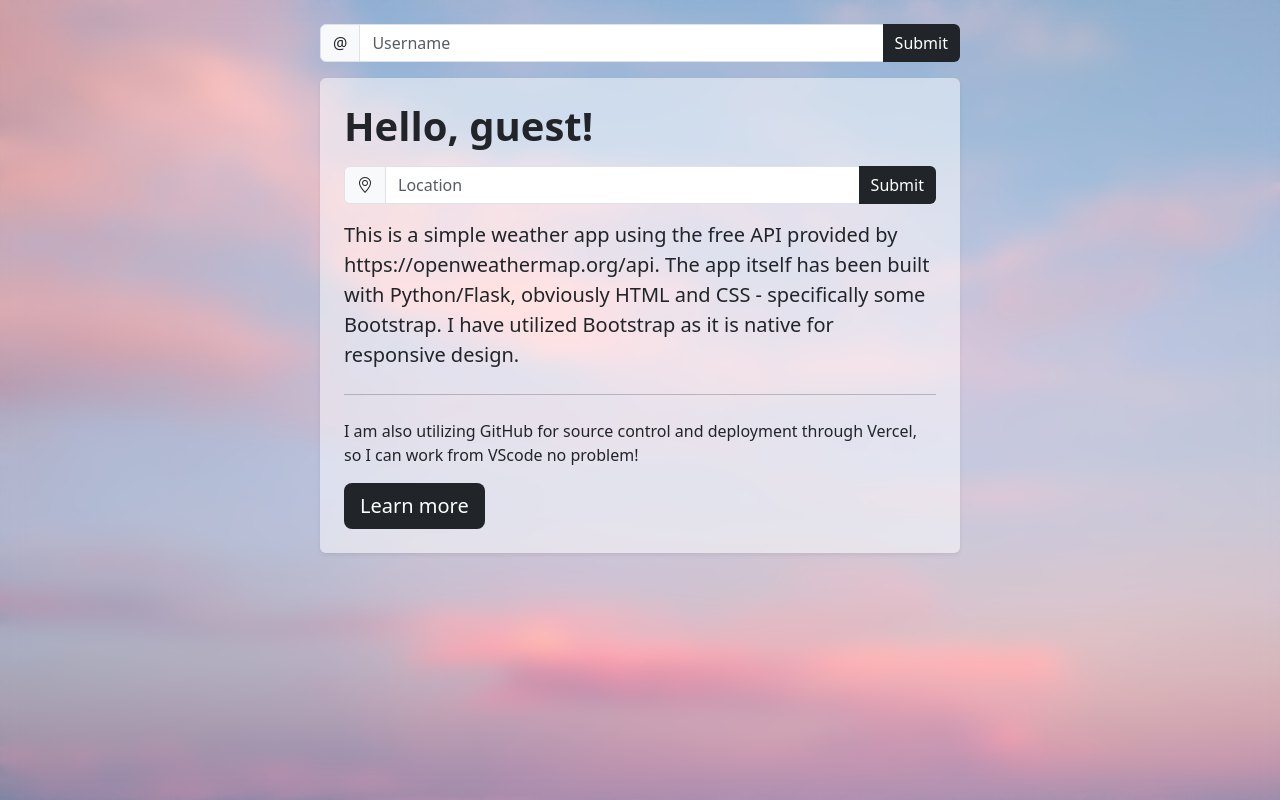
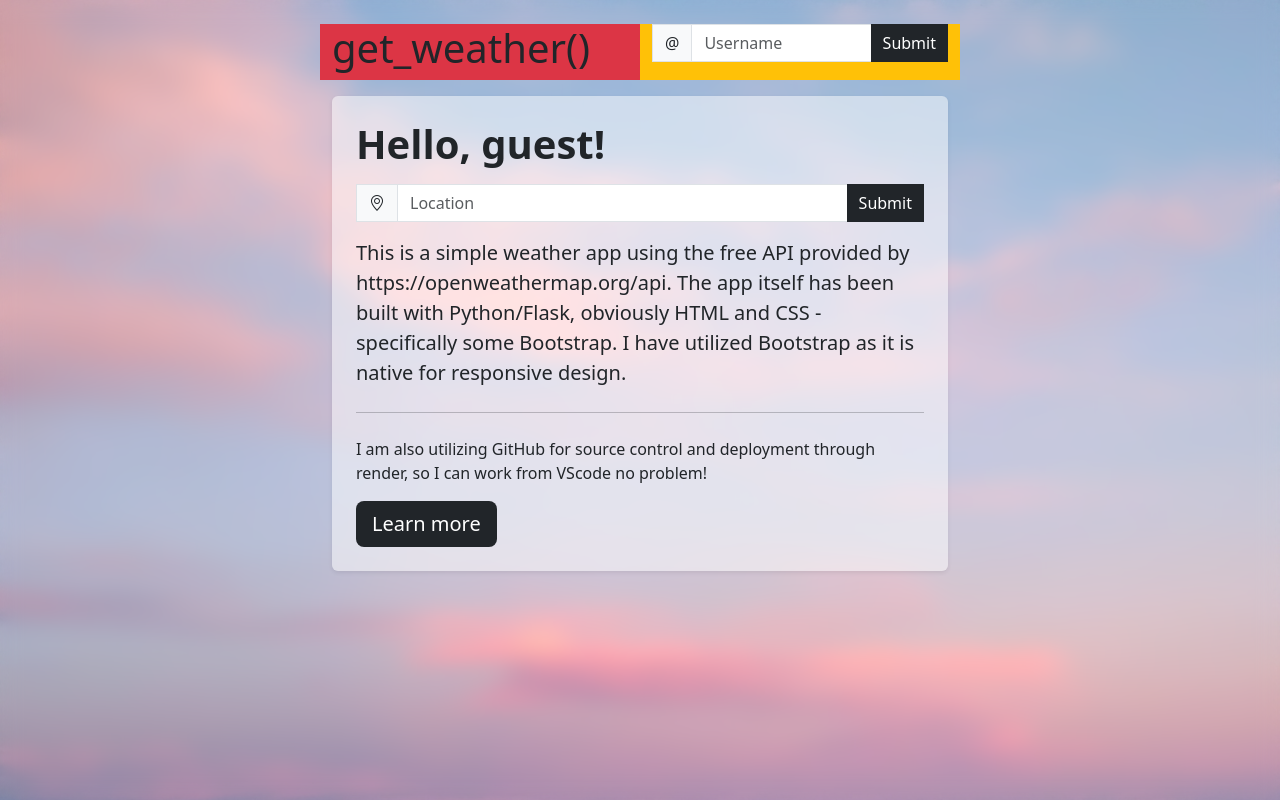
Before and after one commit to FEDavid/flask-weather, a Flask app: page / in a window 1280 px wide. Run offline with Flask 3, Linux system fonts and the light colour scheme.

Commit message:
Updated files to account for flex

```diff
--- a/static/css/main.css
+++ b/static/css/main.css
@@ -14,7 +14,6 @@ html, body {
 
 body{
     padding: 1.5rem 0 1.5rem 0;
-    min-width: 400px;
 }
 
 #main_container{
@@ -59,6 +58,10 @@ body{
     width: calc(100% - 40px);
 }
 
+#weather_container{
+    width: 100%;
+}
+
 /* Breakpoints */
 
 @media (min-width: 992px) {
--- a/templates/index.html
+++ b/templates/index.html
@@ -14,25 +14,35 @@
 </head>
 
 <body>
+
   <!-- CONTAINER -->
   <div class="container pt-4" id="main_container">
     <!-- CONTENT -->
 
+    <div class="container">
+      <div class="row">
+        <div class="col bg-danger">
+          <h1>get_weather()</h1>
+        </div>
         <!-- GET USER'S NAME -->
+        <div class="col bg-warning">
           <form action='/set_name' method="POST">
-      <div class="input-group mx-auto w-100">
+            <div class="input-group mx-auto">
               <div class="input-group-prepend border-0">
-          <span class="input-group-text rounded-start rounded-0" id="basic-addon1">@</span>
+                <span class="input-group-text rounded-0" id="basic-addon1">@</span>
               </div>
               <input type="text" class="form-control" placeholder="Username" aria-label="Username"
                 aria-describedby="basic-addon1" for="user_name" type="text" id="user_name" name="user_name">
-        <input class="btn btn-primary rounded-lg border-0 bg-dark" type="submit" value="Submit">
+              <input class="btn btn-primary rounded-0 border-0 bg-dark" type="submit" value="Submit">
             </div>
           </form>
+        </div>
         <!-- GET USER'S NAME -->
+      </div>
+    </div>
 
-    <div class="container-xl p-0 pt-3" style="width: 100%;">
-      <div class="row d-flex flex-wrap-reverse">
+    <div class="container-xl pt-3" style="width: 100%;">
+      <div class="row d-flex flex-column-reverse">
         <!-- LEFT COLUMN -->
         <div class="col leftCol">
           <div class="jumbotron container-fluid p-4 mb-0 shadow-sm p-3 rounded appBG" style="height: 100%;">
@@ -40,16 +50,16 @@
             <form action='/get_weather' method="POST">
               <div class="input-group mx-auto my-3">
                 <div class="input-group-prepend">
-                  <span class="input-group-text rounded-start rounded-0" id="basic-addon1"><i class="bi bi-geo-alt"></i></span>
+                  <span class="input-group-text rounded-0" id="basic-addon1"><i class="bi bi-geo-alt"></i></span>
                 </div>
                 <input type="text" class="form-control" placeholder="Location" aria-label="Location"
                   aria-describedby="basic-addon1" for="location" type="text" id="location" name="location">
-                <input class="btn btn-primary rounded-end border-0 bg-dark" type="submit" value="Submit">
+                <input class="btn btn-primary rounded-0 border-0 bg-dark" type="submit" value="Submit">
               </div>
             </form>
             <p class="lead">This is a simple weather app using the free API provided by https://openweathermap.org/api. The app itself has been built with Python/Flask, obviously HTML and CSS - specifically some Bootstrap. I have utilized Bootstrap as it is native for responsive design. </p>
             <hr class="my-4">
-            <p>I am also utilizing GitHub for source control and deployment through Vercel, so I can work from VScode no problem!</p>
+            <p>I am also utilizing GitHub for source control and deployment through render, so I can work from VScode no problem!</p>
             <p class="lead mb-0">
               <a class="btn btn-primary btn-lg bg-dark border-0" href="https://github.com/FEDavid" role="button">Learn more</a>
             </p>
@@ -58,12 +68,12 @@
         <!-- LEFT COLUMN -->
 
         <!-- RIGHT COLUMN -->
-        <!-- @ts-ignore  -->
+        <!-- @ts-ignore -->
         <div class="col-xl-4 mb-4" style="display: {{ display }};" id="weather_container">
           <div class="card p-4 shadow-sm p-3 border-0 appBG" style="width: 100%; height: 100%;" id="weather_card">
             <i class="{{ weather_icon }} weatherIcon align-self-center"></i>
             <div class="card-body py-0 d-flex flex-column justify-content-between" style="text-align: center;">
-              <div class="mb-4">
+              <div>
                 <h1 class="card-title mb-4 boldHead">{{ location }}</h1>
                 <ul class="weather_details">
                   <li>Description:<br> {{ desc_out }}</li>
```
Lines whose indentation alone changed are shown as unchanged.
